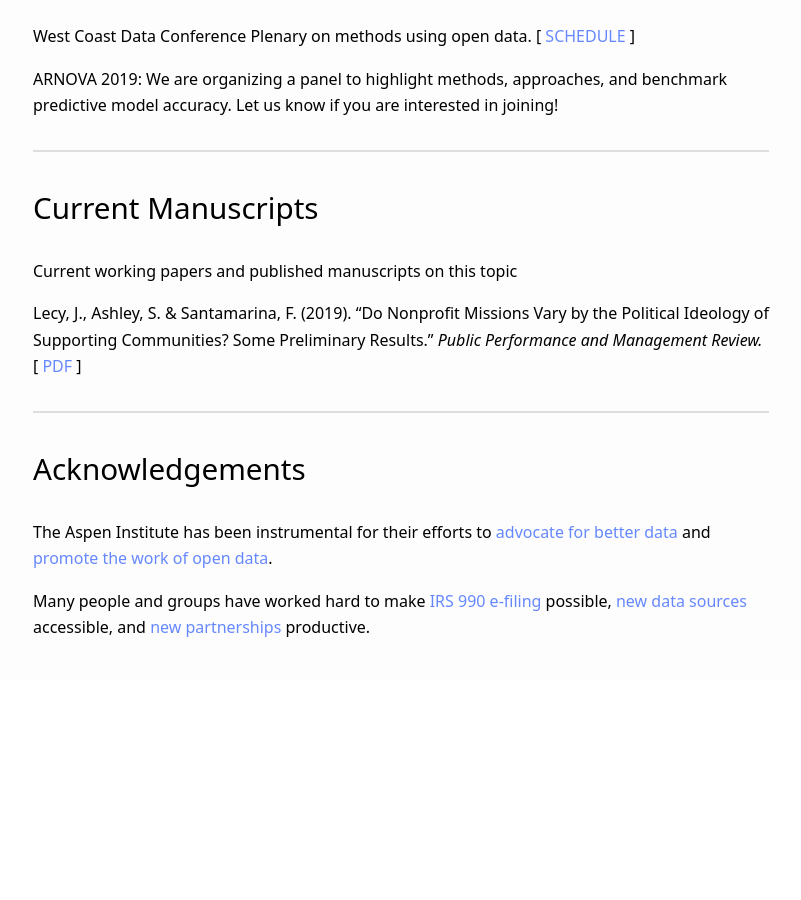
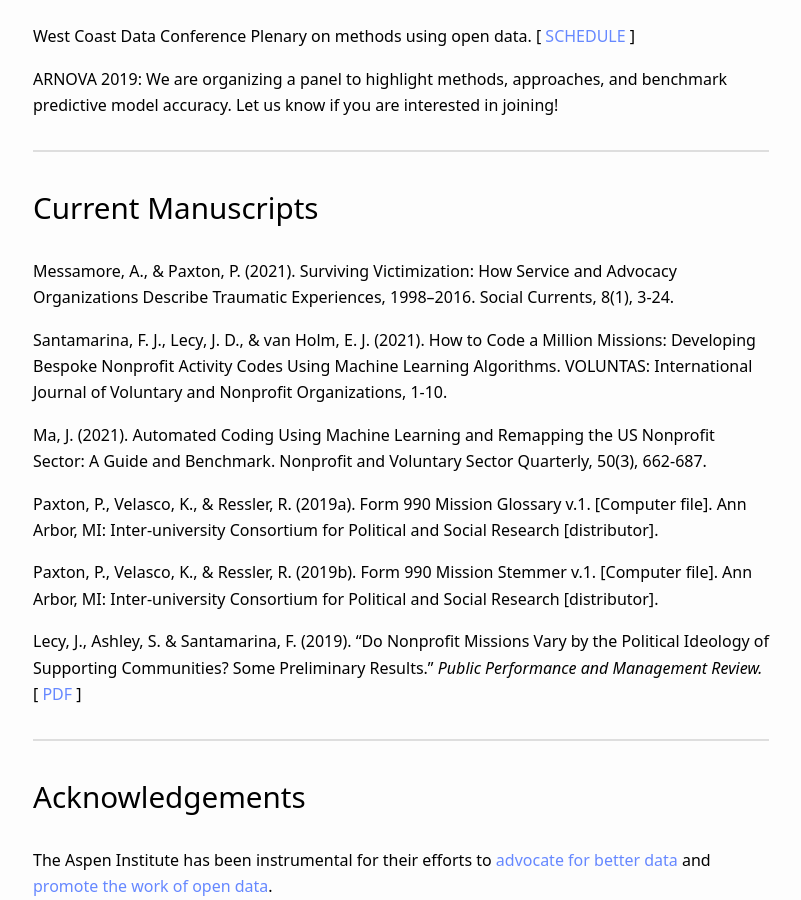
Before and after one commit to Nonprofit-Open-Data-Collective/machine_learning_mission_codes, a Jekyll site: the page built from docs/about.md, in a window 1280 px wide and 900 px high, scrolled down 1378 px. Shown: the whole window, without its empty margins (239-1040 px from the left). Built offline with Jekyll 4.4.1, drawn with Linux system fonts in a browser that asks for light colours; our own code applies the rules of GitHub Pages for plain Markdown files; before the commit the page ends 2058 px from its top, so only the background shows below that.

Commit message:
Update about.md

```diff
--- a/docs/about.md
+++ b/docs/about.md
@@ -54,7 +54,15 @@ Founders of [Open990](https://www.open990.com)
 
 # Current Manuscripts
 
-Current working papers and published manuscripts on this topic
+Messamore, A., & Paxton, P. (2021). Surviving Victimization: How Service and Advocacy Organizations Describe Traumatic Experiences, 1998–2016. Social Currents, 8(1), 3-24.
+
+Santamarina, F. J., Lecy, J. D., & van Holm, E. J. (2021). How to Code a Million Missions: Developing Bespoke Nonprofit Activity Codes Using Machine Learning Algorithms. VOLUNTAS: International Journal of Voluntary and Nonprofit Organizations, 1-10.
+
+Ma, J. (2021). Automated Coding Using Machine Learning and Remapping the US Nonprofit Sector: A Guide and Benchmark. Nonprofit and Voluntary Sector Quarterly, 50(3), 662-687.
+
+Paxton, P., Velasco, K., & Ressler, R. (2019a). Form 990 Mission Glossary v.1. [Computer file]. Ann Arbor, MI: Inter-university Consortium for Political and Social Research [distributor].
+
+Paxton, P., Velasco, K., & Ressler, R. (2019b). Form 990 Mission Stemmer v.1. [Computer file]. Ann Arbor, MI: Inter-university Consortium for Political and Social Research [distributor].
 
 Lecy, J., Ashley, S. & Santamarina, F. (2019). “Do Nonprofit Missions Vary by the Political Ideology of Supporting Communities? Some Preliminary Results.” *Public Performance and Management Review.*  [ [PDF](https://github.com/Nonprofit-Open-Data-Collective/machine_learning_mission_codes/raw/master/docs/papers/Lecy%20Ashley%20Santamarina%20-%20PPMR%202019.pdf) ]
 
```
